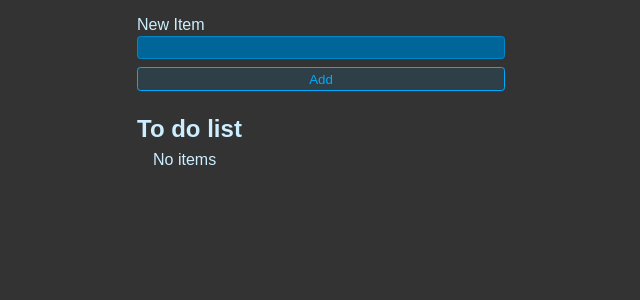
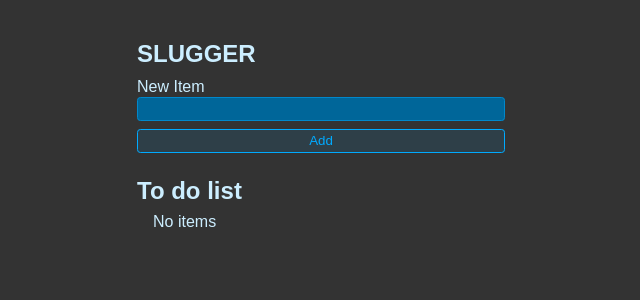
Before and after one commit to Aryankpoor/to-do-list, a React (Vite) app: page / in a window 1280 px wide. Shown: the top 300 px of the page, without its empty margins (319-959 px from the left). Built offline with nearby package versions, Linux system fonts and the light colour scheme.

Commit message:
Added slugger name to top of the form

```diff
--- a/src/App.jsx
+++ b/src/App.jsx
@@ -42,6 +42,7 @@ export default function App() {
   <form onSubmit={handleSubmit} className='new-item-form'>
 
     <div className="form-row">
+    <h1 className='header'>SLUGGER</h1>
       <label htmlFor='item'>New Item</label>
       <input value={newItem} onChange={e => setNewItem(e.target.value)} type="text" id="item"/>
     </div>
@@ -50,7 +51,7 @@ export default function App() {
 
   </form>
 
-  <h1 className='header'>To do list</h1>
+  <h2 className='header'>To do list</h2>
   <ul className='list'>
   {todos.length === 0 && <li>No items</li>}
      {todos.map(todo => {
```
